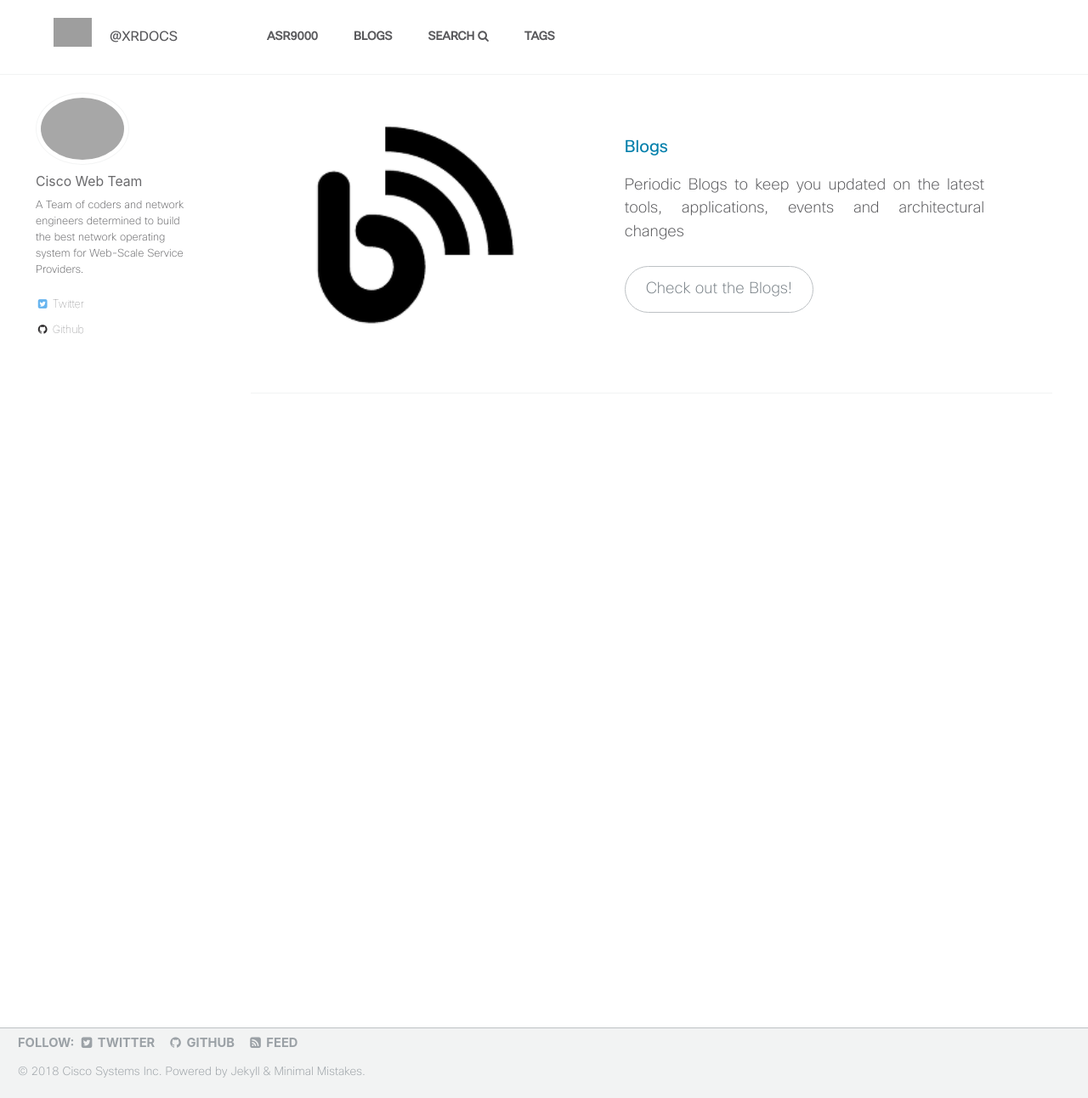
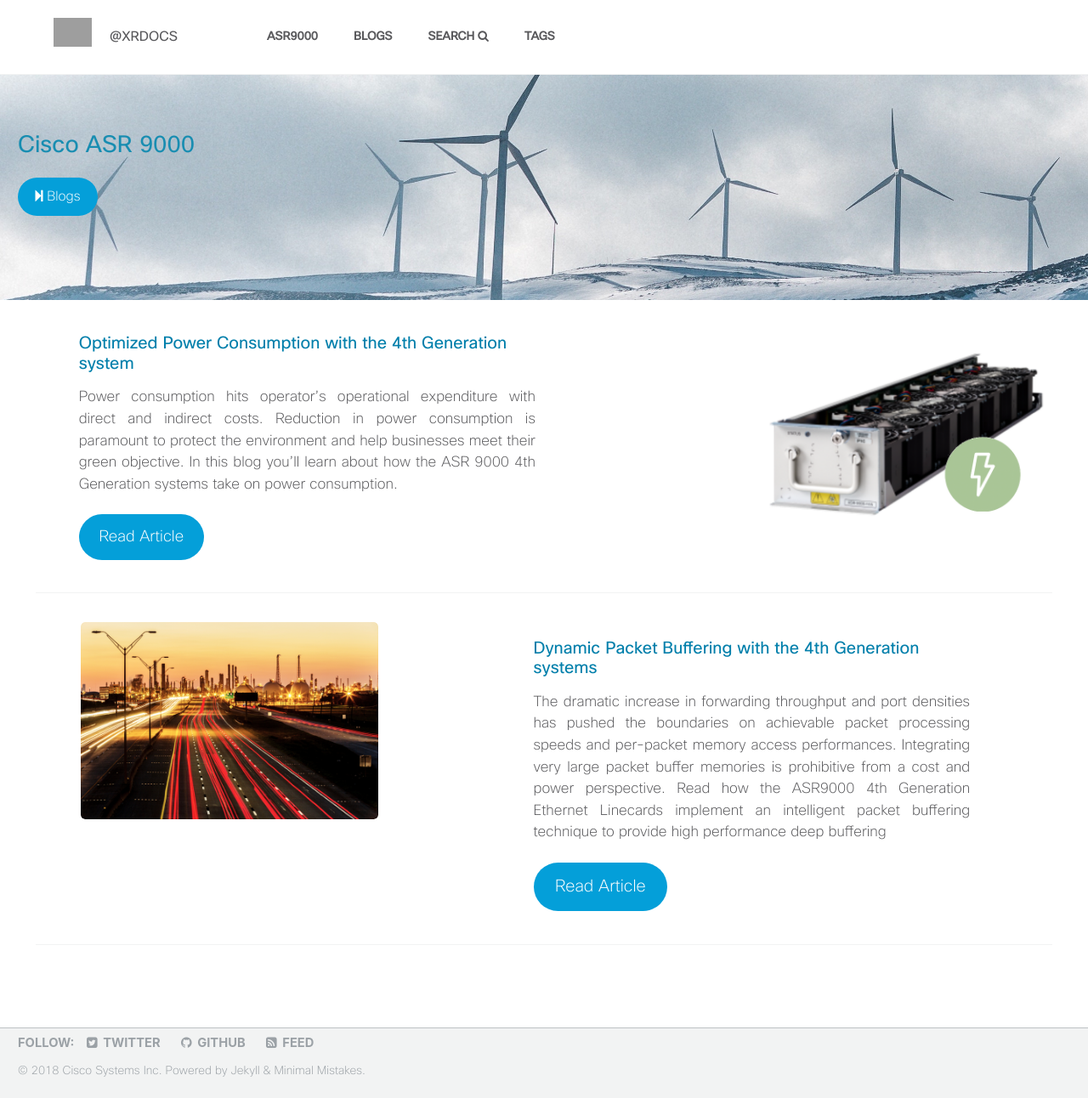
Before and after one commit to xrdocs/asr9k, a Jekyll site: the page built from _pages/home.md, in a window 1280 px wide and 1292 px high. Shown: the whole window at 85% size. Built offline with Jekyll 4.4.1, drawn with Linux system fonts in a browser that asks for light colours.

Commit message:
asr9k home-page

```diff
--- /dev/null
+++ b/_layouts/homepage.html
@@ -0,0 +1,50 @@
+---
+---
+
+<!doctype html>
+<html lang="{{ site.locale | slice: 0,2 | default: "en" }}" class="no-js">
+<head>
+    {% include head.html %}
+    {% include head/custom.html %}
+</head>
+
+<body class="layout--{{ page.layout | default: layout.layout }}{% if page.classes or layout.classes %}{{ page.classes | default: layout.classes | join: ' ' | prepend: ' ' }}{% endif %}">
+
+{% include browser-upgrade.html %}
+{% include masthead.html %}
+
+<div class="page__hero--overlay" style="background-image: url('images/lp/asr9k_background1.jpg');">
+    <div class="wrapper" >
+        <h1 style="margin-top: 0; color: #188DB1;">
+            Cisco ASR 9000
+        </h1>
+
+        <p>
+            <a href="{{ base_url }}blogs/" class="btn btn--large"><i class='fa fa-step-forward'></i> Blogs</a>
+            <!--<a href="https://www.youtube.com/watch?v=yiN8fAxlfwg" class="btn btn&#45;&#45;large" data-lity><i class='fa fa-play-circle-o'></i> Watch Video</a>-->
+            <!--<a href="https://github.com/cisco-service-layer" class="btn btn&#45;&#45;large" data-lity><i class='fa fa-github'></i> Github</a>-->
+        </p>
+    </div>
+</div>
+
+<div id="main" role="main">
+    <article class="splash" itemscope itemtype="http://schema.org/CreativeWork">
+        {% if page.title %}<meta itemprop="headline" content="{{ page.title | markdownify | strip_html | strip_newlines | escape_once }}">{% endif %}
+        {% if page.excerpt %}<meta itemprop="description" content="{{ page.excerpt | markdownify | strip_html | strip_newlines | escape_once }}">{% endif %}
+
+        <section class="page__content" itemprop="text">
+            {{ content }}
+        </section>
+    </article>
+</div>
+
+<div class="page__footer">
+    <footer>
+        {% include footer.html %}
+    </footer>
+</div>
+
+{% include scripts.html %}
+
+</body>
+</html>
--- a/_pages/home.md
+++ b/_pages/home.md
@@ -1,43 +1,57 @@
 ---
-layout: archive
+layout: homepage
 permalink: /
 author_profile: true
+sitemap: true
+date: null
 author: "Cisco Web Team"
 
-feature_row1:
-  - image_path: techdoc.jpg
-    alt: "fully responsive"
-    title: "Technical Documentation"
-    excerpt: 'Detailed Technical Documentation on the Application Hosting Infrastructure of IOS-XR'
-    url: "/techdocs"
-    btn_label: "Check out the docs!"
-    btn_class: "btn--inverse"
-feature_row2:
-  - image_path: blog.png
-    alt: "fully responsive"
-    title: "Blogs"
-    excerpt: 'Periodic Blogs to keep you updated on the latest tools, applications, events and architectural changes'
-    url: "/blogs"
-    btn_label: "Check out the Blogs!"
-    btn_class: "btn--inverse"
-feature_row3:
-  - image_path: tutorial-board.jpg
-    alt: "fully responsive"
-    title: "Tutorials"
-    excerpt: 'Step by Step Tutorials to catch the gotchas!'
-    url: "/tutorials"
-    btn_label: "Check out the tutorials!"
-    btn_class: "btn--inverse"
-collaterals:
-  - image_path: techdoc.jpg
-    alt: "fully responsive"
-    title: "Collaterals"
-    excerpt: 'List of collaterals lovely crafted by our team!'
-    url: "/collaterals"
-    btn_label: "Check them out!"
-    btn_class: "btn--inverse"
 ---
 
 {% include base_path %}
 
-{% include feature_row id="feature_row2" type="left" %}
+<div class="feature__wrapper">
+    <div class="feature__item--right">
+      <div class="archive__item">
+          <div class="archive__item-teaser center" style="max-height: 350px; max-width: 350px;display: block; margin-left: auto; margin-right: auto;">
+            <a href="{{ base_path }}/apidocs"><img src="{{ base_path }}/images/lp/power9k.png" alt="" /></a>
+          </div>
+        <div class="archive__item-body">
+            <h2 class="archive__item-title">Optimized Power Consumption with the 4th Generation system</h2>
+            <div class="archive__item-excerpt" style="font-size: 0.65em;">
+              <p>Power consumption hits operator’s operational expenditure with direct and indirect costs.
+              Reduction in power consumption is paramount to protect the environment and help businesses meet
+               their green objective. In this blog you’ll learn about how the ASR 9000 4th Generation systems
+                take on power consumption.</p>
+            </div>
+            <p><a href="{{base_url}}/blogs/2018-09-06-power/"
+                  class="btn ">Read Article</a></p>
+        </div>
+      </div>
+    </div>
+</div>
+
+
+<div class="feature__wrapper">
+<div class="feature__item--left">
+      <div class="archive__item" style="margin-left: 2em;">
+          <div class="archive__item-teaser center" style="max-height: 350px; max-width: 350px;display: block;
+           margin-left: auto; margin-right: auto;">
+            <img src="{{ base_path }}/images/lp/shuffle.png" alt="" />
+          </div>
+        <div class="archive__item-body">
+            <h2 class="archive__item-title">Dynamic Packet Buffering with the 4th Generation systems</h2>
+            <div class="archive__item-excerpt" style="font-size: 0.65em;">
+            <p> The dramatic increase in forwarding throughput and port densities has pushed the boundaries on
+            achievable packet processing speeds and per-packet memory access performances. Integrating very large
+            packet buffer memories is prohibitive from a cost and power perspective. Read how the ASR9000 4th
+             Generation Ethernet Linecards implement an intelligent packet buffering technique to provide high
+             performance deep buffering</p>
+            </div>
+          <p><a href="{{base_url}}/blogs/2018-09-06-dynamic-packet-buffering/" class="btn btn--large">
+          Read Article
+          </a></p>
+        </div>
+      </div>
+</div>
+</div>
```
Also changed, not shown: images/lp/asr9k_background1.jpg (added), images/lp/power9k.png (added), images/lp/shuffle.png (added).
